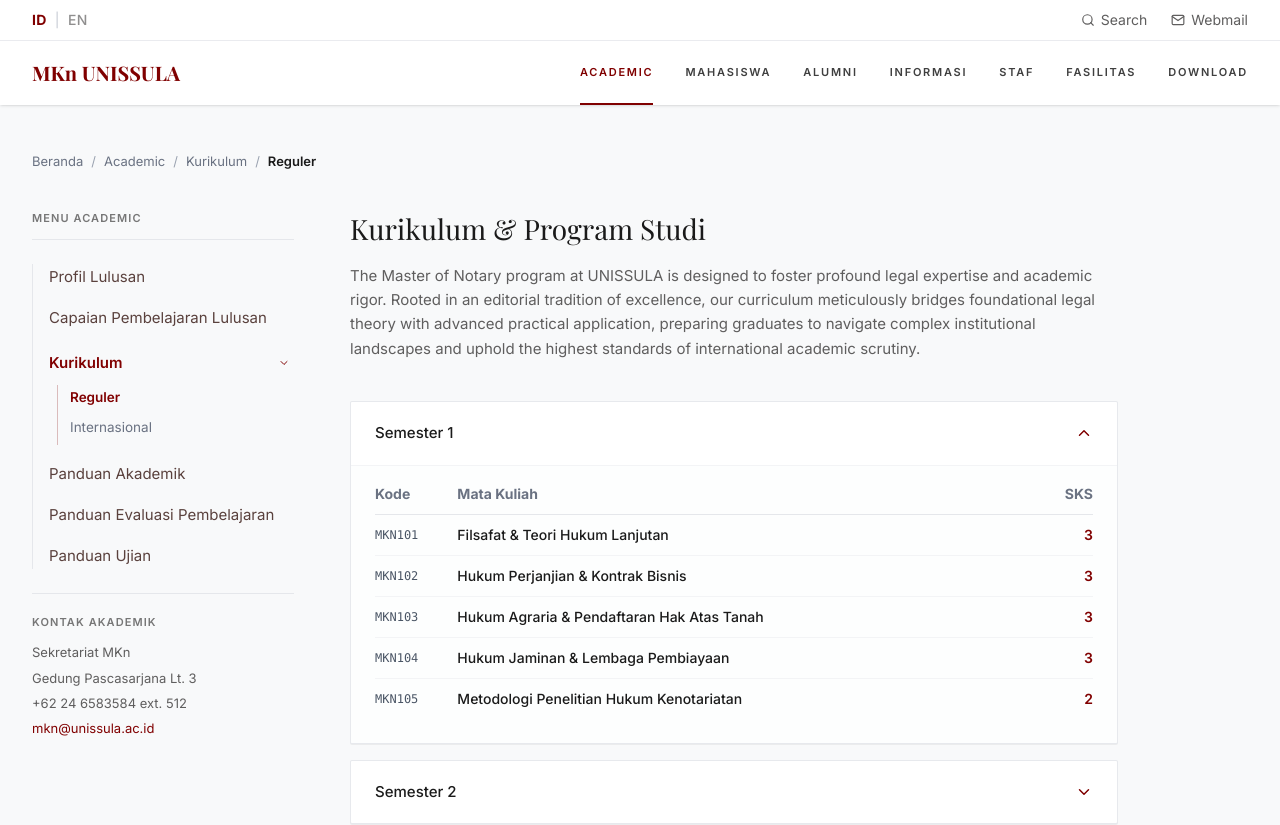
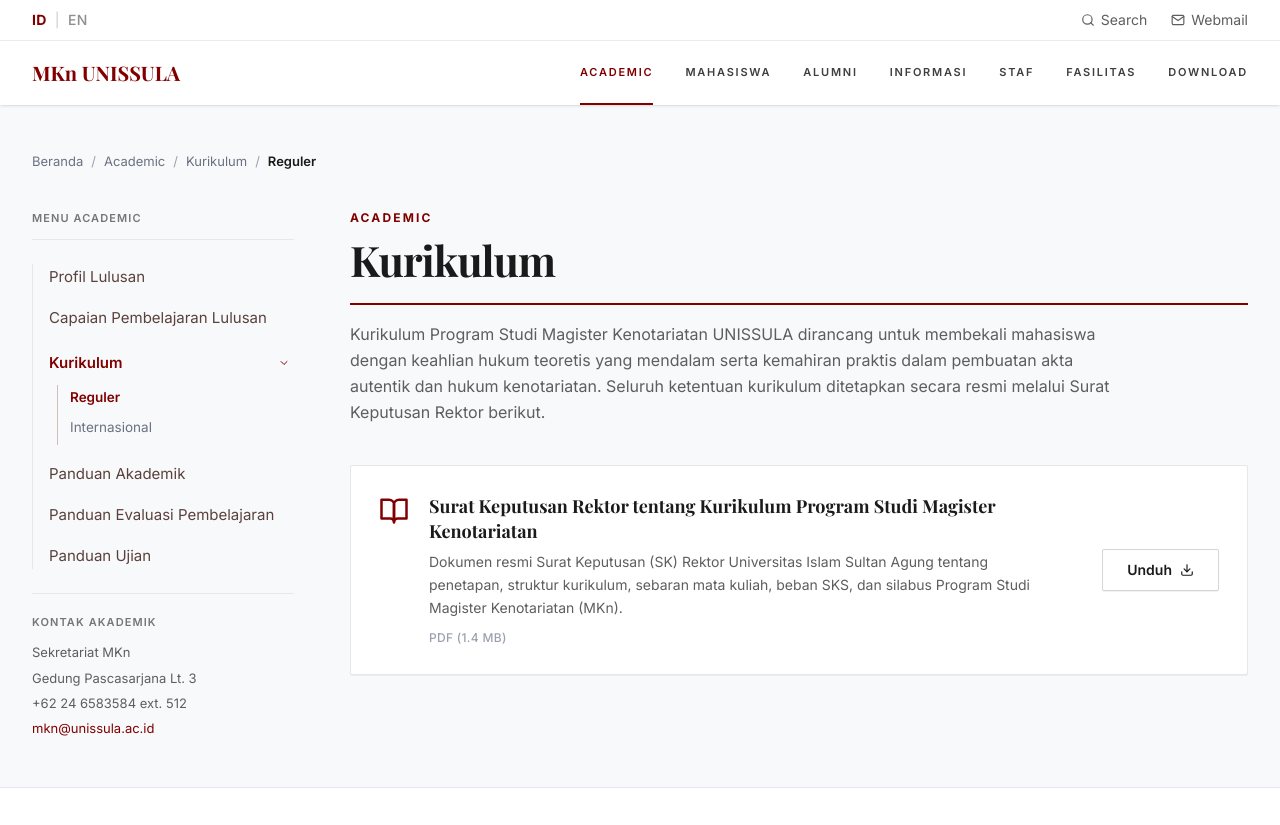
Before and after one commit to ammertav/mkn-website, a React (Vite) app: page /akademik/kurikulum/reguler in a window 1280 px wide. Shown: the top 825 px of the page. Built offline with nearby package versions, Linux system fonts and the light colour scheme; a web font is replaced by a local one.

Commit message:
style(akademik): perbaiki proporsi tombol unduh dan jarak deskripsi pada kartu dokumen kurikulum

```diff
--- a/src/pages/Akademik/Kurikulum.jsx
+++ b/src/pages/Akademik/Kurikulum.jsx
@@ -1,77 +1,87 @@
-import { useState } from "react";
 import { Helmet } from "react-helmet-async";
-import { FiChevronDown, FiChevronUp } from "react-icons/fi";
-import { semesters } from "../../data/academicsData";
+import { FiBookOpen, FiDownload } from "react-icons/fi";
+import skKurikulumPdf from "../../assets/pdf/SK-REKTOR-Kurikulum-MKN-2023.pdf";
+
+const curriculumDocuments = [
+  {
+    id: 1,
+    title: "Surat Keputusan Rektor tentang Kurikulum Program Studi Magister Kenotariatan",
+    desc: "Dokumen resmi Surat Keputusan (SK) Rektor Universitas Islam Sultan Agung tentang penetapan, struktur kurikulum, sebaran mata kuliah, beban SKS, dan silabus Program Studi Magister Kenotariatan (MKn).",
+    fileType: "PDF",
+    fileSize: "1.4 MB",
+    downloadUrl: skKurikulumPdf,
+    fileName: "SK-REKTOR-Kurikulum-MKN-2023.pdf",
+  },
+];
 
 export default function Kurikulum() {
-  const [openSemester, setOpenSemester] = useState(1);
-
   return (
     <>
       <Helmet>
         <html lang="id" />
-        <title>Kurikulum & Struktur Program Studi | MKn UNISSULA</title>
+        <title>Kurikulum Program Studi | MKn UNISSULA</title>
         <meta
           name="description"
-          content="Struktur kurikulum, sebaran mata kuliah per semester, dan silabus Program Studi Magister Kenotariatan (MKn) UNISSULA."
+          content="Dokumen resmi SK Rektor penetapan struktur kurikulum, sebaran mata kuliah, dan silabus Program Studi Magister Kenotariatan (MKn) UNISSULA."
         />
       </Helmet>
 
-      <div className="space-y-6">
+      <div className="space-y-10 font-body text-body">
+        {/* Header Title Section */}
         <div>
-          <h1 className="text-2xl md:text-[28px] font-heading font-normal text-heading tracking-normal">
-            Kurikulum & Program Studi
+          <span className="text-xs font-bold tracking-[0.18em] uppercase text-primary block mb-2">
+            ACADEMIC
+          </span>
+          <h1 className="text-3xl sm:text-4xl lg:text-[42px] font-heading font-bold text-heading tracking-tight leading-tight">
+            Kurikulum
           </h1>
-          <p className="mt-4 text-[14px] md:text-[15px] text-body leading-relaxed max-w-3xl">
-            The Master of Notary program at UNISSULA is designed to foster profound legal expertise and
-            academic rigor. Rooted in an editorial tradition of excellence, our curriculum meticulously bridges
-            foundational legal theory with advanced practical application, preparing graduates to navigate
-            complex institutional landscapes and uphold the highest standards of international academic scrutiny.
+          <div className="w-full h-[2px] bg-primary my-4" />
+          <p className="text-sm sm:text-base text-body leading-relaxed max-w-3xl">
+            Kurikulum Program Studi Magister Kenotariatan UNISSULA dirancang untuk membekali mahasiswa dengan keahlian hukum teoretis yang mendalam serta kemahiran praktis dalam pembuatan akta autentik dan hukum kenotariatan. Seluruh ketentuan kurikulum ditetapkan secara resmi melalui Surat Keputusan Rektor berikut.
           </p>
         </div>
 
-        <div className="space-y-4 pt-4 max-w-3xl">
-          {semesters.map((sem) => {
-            const isOpen = openSemester === sem.id;
-            return (
-              <div key={sem.id} className="border border-gray-200/90 rounded-xs bg-white shadow-2xs overflow-hidden">
-                <button
-                  onClick={() => setOpenSemester(isOpen ? null : sem.id)}
-                  className="w-full flex items-center justify-between px-6 py-5 text-left hover:bg-gray-50/50 transition-colors cursor-pointer"
-                  aria-expanded={isOpen}
+        {/* List Card Dokumen Kurikulum */}
+        <div className="space-y-4">
+          {curriculumDocuments.map((item) => (
+            <div
+              key={item.id}
+              className="bg-white border border-gray-200 rounded-xs p-6 sm:p-7 flex flex-col sm:flex-row sm:items-center justify-between gap-6 lg:gap-12 hover:border-gray-300 transition-all duration-200 shadow-2xs group"
+            >
+              {/* Sisi Kiri: Ikon Buku + Judul + Deskripsi + File Info */}
+              <div className="flex items-start gap-4 sm:gap-5 flex-1 min-w-0">
+                <div className="text-primary text-2xl sm:text-3xl mt-0.5 shrink-0">
+                  <FiBookOpen />
+                </div>
+
+                <div className="space-y-2 flex-1 min-w-0 max-w-2xl">
+                  <h2 className="font-heading font-bold text-base sm:text-[18px] text-heading leading-snug group-hover:text-primary transition-colors">
+                    {item.title}
+                  </h2>
+                  <p className="text-xs sm:text-sm text-body leading-relaxed">
+                    {item.desc}
+                  </p>
+                  <p className="text-[11px] sm:text-xs text-gray-400 font-medium tracking-wide pt-0.5">
+                    {item.fileType} ({item.fileSize})
+                  </p>
+                </div>
+              </div>
+
+              {/* Sisi Kanan: Tombol Unduh Lebih Proporsional */}
+              <div className="shrink-0 flex items-center self-start sm:self-center pl-10 sm:pl-0">
+                <a
+                  href={item.downloadUrl}
+                  download={item.fileName}
+                  target="_blank"
+                  rel="noopener noreferrer"
+                  className="inline-flex items-center justify-center gap-2 px-6 py-2.5 bg-white border border-gray-300 hover:border-primary hover:bg-primary hover:text-white text-heading rounded-xs text-xs sm:text-sm font-semibold transition-all duration-150 shadow-2xs cursor-pointer active:scale-98"
                 >
-                  <span className="text-[15px] font-medium text-heading">{sem.title}</span>
-                  {isOpen
-                    ? <FiChevronUp className="text-primary text-lg" />
-                    : <FiChevronDown className="text-primary text-lg" />
-                  }
-                </button>
-
-                {isOpen && (
-                  <div className="px-6 pb-6 pt-2 border-t border-gray-100 bg-gray-50/30 overflow-x-auto">
-                    <table className="w-full text-left text-xs sm:text-sm">
-                      <thead>
-                        <tr className="border-b border-gray-200 text-gray-500 font-medium">
-                          <th className="py-2.5">Kode</th>
-                          <th className="py-2.5">Mata Kuliah</th>
-                          <th className="py-2.5 text-right">SKS</th>
-                        </tr>
-                      </thead>
-                      <tbody className="divide-y divide-gray-100">
-                        {sem.courses.map((c, idx) => (
-                          <tr key={idx} className="text-body hover:bg-white/60">
-                            <td className="py-2.5 font-mono text-xs text-gray-600">{c.code}</td>
-                            <td className="py-2.5 font-medium text-heading">{c.name}</td>
-                            <td className="py-2.5 text-right font-semibold text-primary">{c.sks}</td>
-                          </tr>
-                        ))}
-                      </tbody>
-                    </table>
-                  </div>
-                )}
+                  <span>Unduh</span>
+                  <FiDownload className="text-sm" />
+                </a>
               </div>
-            );
-          })}
+            </div>
+          ))}
         </div>
       </div>
     </>
--- a/src/pages/Akademik/Panduan.jsx
+++ b/src/pages/Akademik/Panduan.jsx
@@ -73,38 +73,38 @@
           {academicGuidelines.map((item) => (
             <div
               key={item.id}
-              className="bg-white border border-gray-200 rounded-xs p-5 sm:p-6 flex flex-col sm:flex-row sm:items-center justify-between gap-5 hover:border-gray-300 transition-all duration-200 shadow-2xs group"
+              className="bg-white border border-gray-200 rounded-xs p-6 sm:p-7 flex flex-col sm:flex-row sm:items-center justify-between gap-6 lg:gap-12 hover:border-gray-300 transition-all duration-200 shadow-2xs group"
             >
               {/* Sisi Kiri: Ikon Buku + Judul + Deskripsi + File Info */}
               <div className="flex items-start gap-4 sm:gap-5 flex-1 min-w-0">
-                <div className="text-primary text-xl sm:text-2xl mt-0.5 shrink-0">
+                <div className="text-primary text-2xl sm:text-3xl mt-0.5 shrink-0">
                   <FiBookOpen />
                 </div>
 
-                <div className="space-y-1 flex-1 min-w-0">
-                  <h2 className="font-heading font-bold text-base sm:text-[17px] text-heading leading-snug group-hover:text-primary transition-colors">
+                <div className="space-y-2 flex-1 min-w-0 max-w-2xl">
+                  <h2 className="font-heading font-bold text-base sm:text-[18px] text-heading leading-snug group-hover:text-primary transition-colors">
                     {item.title}
                   </h2>
                   <p className="text-xs sm:text-sm text-body leading-relaxed">
                     {item.desc}
                   </p>
-                  <p className="text-[11px] sm:text-xs text-gray-400 font-medium tracking-wide pt-1">
+                  <p className="text-[11px] sm:text-xs text-gray-400 font-medium tracking-wide pt-0.5">
                     {item.fileType} ({item.fileSize})
                   </p>
                 </div>
               </div>
 
               {/* Sisi Kanan: Tombol Unduh */}
-              <div className="shrink-0 flex items-center self-start sm:self-center pl-9 sm:pl-0">
+              <div className="shrink-0 flex items-center self-start sm:self-center pl-10 sm:pl-0">
                 <a
                   href={item.downloadUrl}
                   download={item.fileName}
                   target="_blank"
                   rel="noopener noreferrer"
-                  className="inline-flex items-center gap-1.5 px-4 py-2 bg-white border border-primary/50 text-primary hover:bg-primary hover:text-white rounded-xs text-xs font-medium transition-all duration-150 shadow-2xs cursor-pointer active:scale-98"
+                  className="inline-flex items-center justify-center gap-2 px-6 py-2.5 bg-white border border-gray-300 hover:border-primary hover:bg-primary hover:text-white text-heading rounded-xs text-xs sm:text-sm font-semibold transition-all duration-150 shadow-2xs cursor-pointer active:scale-98"
                 >
-                  <FiDownload className="text-xs" />
                   <span>Unduh</span>
+                  <FiDownload className="text-sm" />
                 </a>
               </div>
             </div>
```
Also changed, not shown: 1 other file (tests, documents, lock files or other folders).
